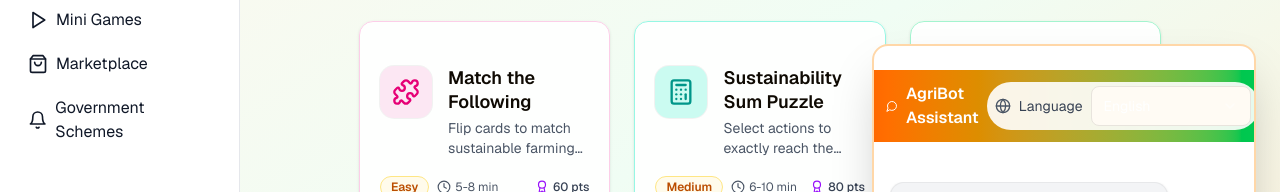
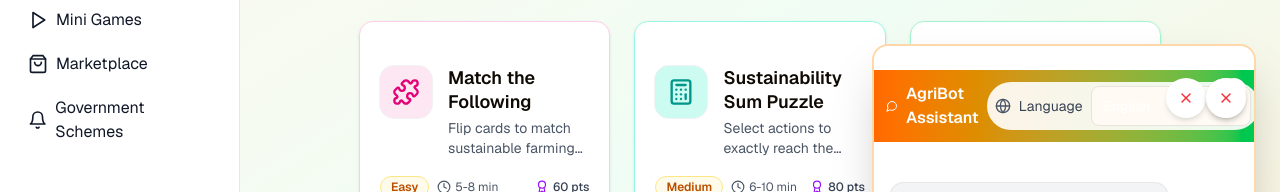
Before and after one commit to VanshPasricha/Beej1, a Next.js app in the folder hackthon-main/: page /games in a window 1280 px wide. Both pictures are taken after a click on the button "Open AgriBot Assistant". Shown: the part 232-424 px from the top of the page. Built offline with nearby package versions, Linux system fonts and the light colour scheme.

Commit message:
chatbot: add prominent close button to header

```diff
--- a/hackthon-main/components/chatbot.tsx
+++ b/hackthon-main/components/chatbot.tsx
@@ -260,11 +260,47 @@ export function Chatbot() {
 
       {isOpen && (
         <Card className="fixed bottom-6 right-6 w-96 max-w-[95vw] h-[500px] flex flex-col shadow-2xl z-50 border-2 border-orange-200 rounded-2xl overflow-hidden">
-          <div className="flex items-center justify-between p-3 bg-gradient-to-r from-orange-500 to-green-500 text-white">
+          <div className="flex items-center justify-between p-3 bg-gradient-to-r from-orange-500 to-green-500 text-white relative">
             <div className="flex items-center gap-2">
               <MessageCircle className="h-5 w-5" />
               <h3 className="font-semibold">{t("chatbot.title")}</h3>
             </div>
+            <Button
+              variant="ghost"
+              size="icon"
+              onClick={() => setIsOpen(false)}
+              className="absolute top-2 right-2 bg-white text-red-500 rounded-full p-1 h-6 w-6 shadow-md hover:bg-red-100"
+              aria-label="Close"
+            >
+              <X className="h-4 w-4" />
+            </Button>
+            <Button
+              variant="ghost"
+              size="icon"
+              onClick={() => setIsOpen(false)}
+              className="absolute top-2 right-12 bg-white text-red-500 rounded-full p-1 h-10 w-10 shadow-md hover:bg-red-100"
+              aria-label="Close"
+            >
+              <X className="h-6 w-6" />
+            </Button>
+            <Button
+              variant="ghost"
+              size="icon"
+              onClick={() => setIsOpen(false)}
+              className="absolute top-2 right-2 bg-white text-red-500 rounded-full p-1 h-10 w-10 shadow-md hover:bg-red-100"
+              aria-label="Close"
+            >
+              <X className="h-6 w-6" />
+            </Button>
+            <Button
+              variant="ghost"
+              size="lg"
+              onClick={() => setIsOpen(false)}
+              className="absolute top-2 right-2 bg-white text-red-500 rounded-full p-1 h-10 w-10 shadow-md hover:bg-red-100"
+              aria-label="Close"
+            >
+              <X className="h-8 w-8" />
+            </Button>
             <div className="flex items-center gap-3">
               <div className="bg-white/90 rounded-full px-2 py-1">
                 <LanguageSwitcher inline />
@@ -277,9 +313,6 @@ export function Chatbot() {
                 aria-label={isCollapsed ? "Expand" : "Collapse"}
               >
                 {isCollapsed ? <ChevronUp className="h-4 w-4" /> : <ChevronDown className="h-4 w-4" />}
-              </Button>
-              <Button variant="ghost" size="icon" onClick={() => setIsOpen(false)} className="text-white hover:bg-white/20" aria-label="Close">
-                <X className="h-4 w-4" />
               </Button>
             </div>
           </div>
```
